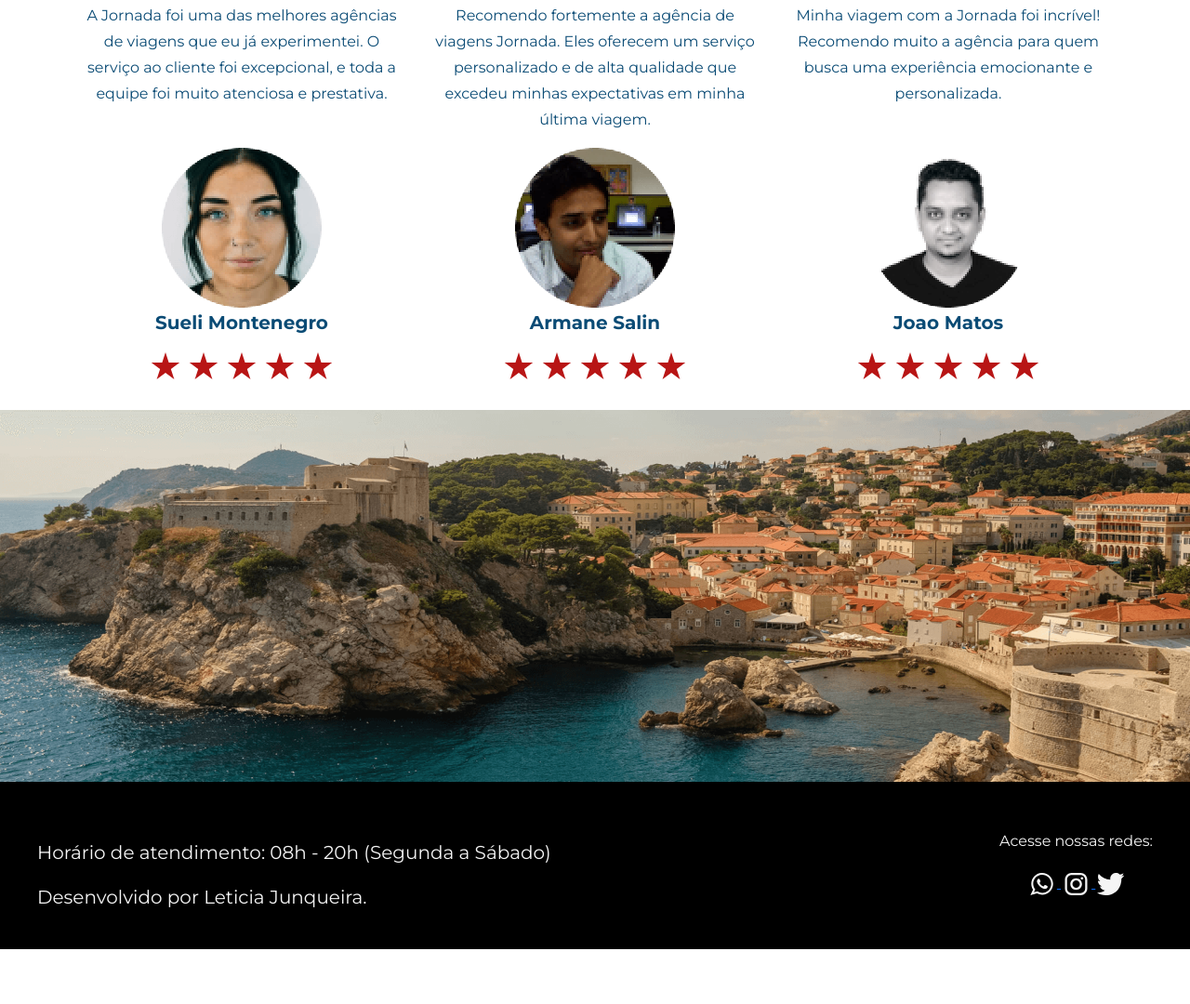
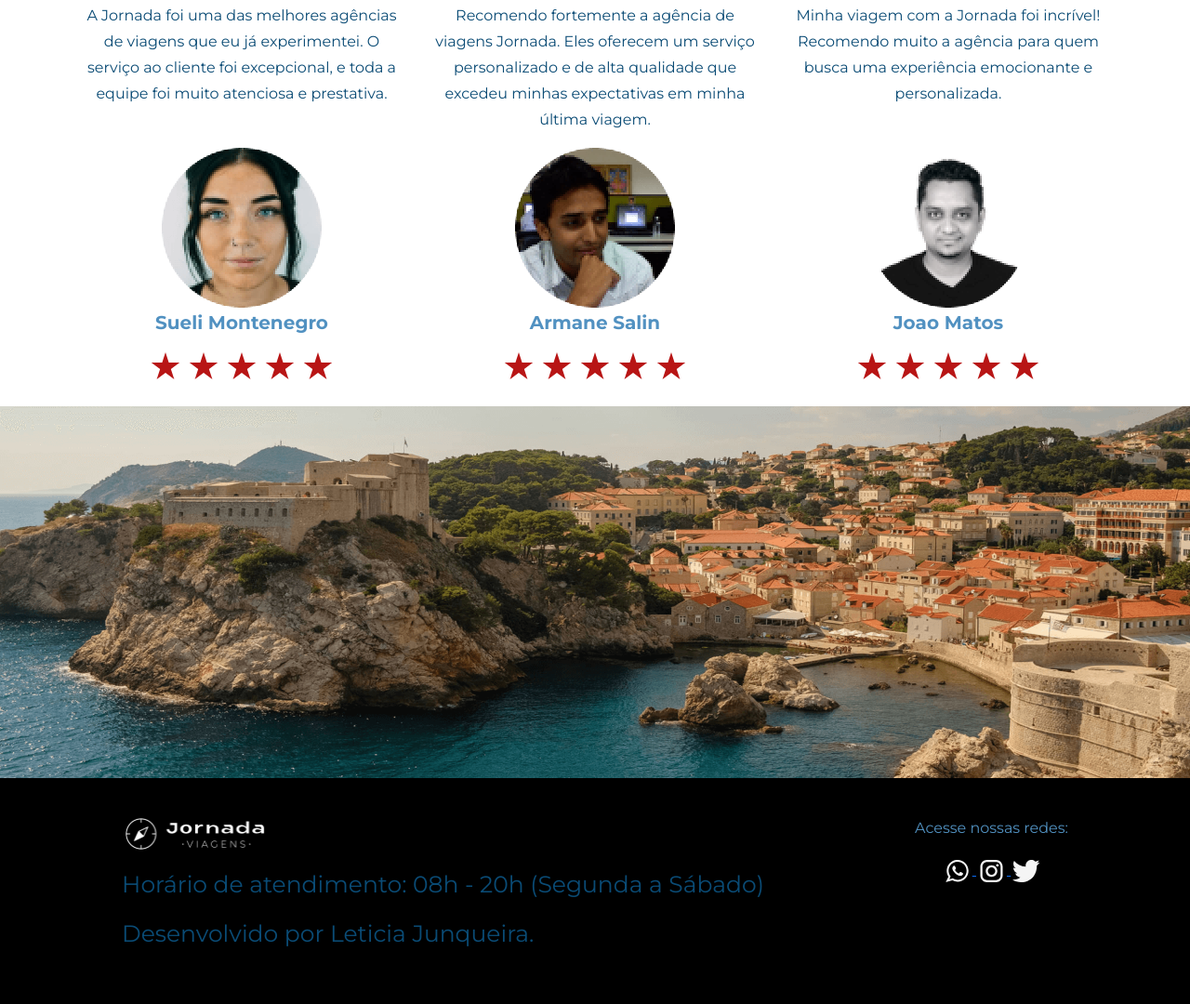
Before and after one commit to itsmejunqueira/jornada-ia-projeto, a website: page index.html in a window 1280 px wide. Shown: the part 3774-4854 px from the top of the page at 93% size. Before the commit the page ends 4795 px from the top, so only its background shows below. Drawn offline with nearby package versions, Linux system fonts and the light colour scheme; a web font is replaced by a local one.

Commit message:
fix footer

```diff
--- a/index.css
+++ b/index.css
@@ -394,7 +394,7 @@ margin-left: 10%;
 }
 
 .autor-nome {
-    color: var(--azul-mar, #222);
+    color: #5191c1;
     text-align: center;
     font-size: 20px;
     font-style: normal;
@@ -403,51 +403,48 @@ margin-left: 10%;
     margin-bottom: 8px;
 }
 
-.footer__container {
-    background: var(--preto);
+.footer-container {
+    background: var(--preto,#000);
     width: 100%;
-    padding: 40px 0;
+    font-size: 25px;
     margin-top: -4px;
+    width: fit-content;
 }
 
 .footer {
-    justify-content: space-between;
-    display: flex;
-    align-items: center;
+    padding: 40px 0;
     max-width: 1200px;
-    margin: 0 auto;
-    color: var(--branco, #FFF);
+    margin: 0px 50px;
+    color: var(--azul-mar);
 }
 
 .footer__logo-icon {
     max-width: 160px;
     margin-bottom: 16px;
 }
+.footer-separe{
+    display: flex;
+        align-content: space-around;
+        justify-content: space-around;
+        align-items: flex-start;
+}
 
-.footer__info-container {
+.footer__info {
     display: flex;
     flex-direction: column;
     gap: 16px;
-}
-
-.footer__text-info {
-    color: var(--neutral-c, #F5F5F5);
+    color:  #5191c1;
     font-size: 20px;
     font-style: normal;
     font-weight: 400;
     line-height: 32px;
-    /* 160% */
 }
 
-.footer__social-media-container {
+.footer-social-media {
     text-align: center;
-}
-
-.footer__social-media-text {
-    color: var(--neutral-c, #F5F5F5);
+    color:  #5191c1;
     font-size: 16px;
     font-style: normal;
     font-weight: 400;
     line-height: 28px;
-    margin-bottom: 16px;
 }
--- a/index.html
+++ b/index.html
@@ -237,39 +237,35 @@
           </section>
     </main>
 
-    <img class="pre-footer__image" alt="" src="./img/pre-footer-image.png" />
+    <footer class="footer-container" aria-label="Rodapé do site">
+        <img class="pre-footer-image" src="./img/pre-footer-image.png" alt="Imagem de pré-rodapé">
 
-    <div class="footer__container">
         <div class="footer">
-            <div class="footer__logo-container">
-                <img class="footer__logo-icon" alt="" src="./img/logobranco-1@2x.png" />
-                <div class="footer__info-container">
-                    <div class="footer__text-info">
-                        Horário de atendimento: 08h - 20h (Segunda a Sábado)
-                    </div>
-                    <div class="footer__text-info">
-                        Desenvolvido por Leticia Junqueira.
+          <div class="footer-separe">
+            <div class="footer-logo">
+              <img class="footer__logo-icon" src="./img/logobranco-1@2x.png" alt="Logotipo da empresa">
+              <div class="footer-info">
+                <p>Horário de atendimento: 08h - 20h (Segunda a Sábado)</p>
+                <p>Desenvolvido por Leticia Junqueira.</p>
               </div>
             </div>
-            </div>
-            <div class="footer__social-media-container">
-                <div class="footer__social-media-text">Acesse nossas redes:</div>
-                <div class="footer__social-media-icons">
-                    <a href="">
-                        <img class="footer__social-media-icon" alt="" src="./img/whatsapp-1.svg" />
+            <div class="footer-social-media">
+              <p>Acesse nossas redes:</p>
+              <div class="footer-social-media-icons">
+                <a href="#" title="Link para o WhatsApp">
+                  <img src="./img/whatsapp-1.svg" alt="Ícone do WhatsApp">
                 </a>
-                    <a href="">
-                        <img class="footer__social-media-icon" alt="" src="./img/instragam-1.svg" />
+                <a href="#" title="Link para o Instagram">
+                  <img src="./img/instragam-1.svg" alt="Ícone do Instagram">
                 </a>
-                    <a href="">
-                        <img class="footer__social-media-icon" alt="" src="./img/twiter-1.svg" />
+                <a href="#" title="Link para o Twitter">
+                  <img src="./img/twiter-1.svg" alt="Ícone do Twitter">
                 </a>
               </div>
             </div>
           </div>
         </div>
-
-
+      </footer>
 </body>
 
 </html>
```
Also changed, not shown: img/logobranco-1@2x.png (added). Lines whose indentation alone changed are shown as unchanged.
